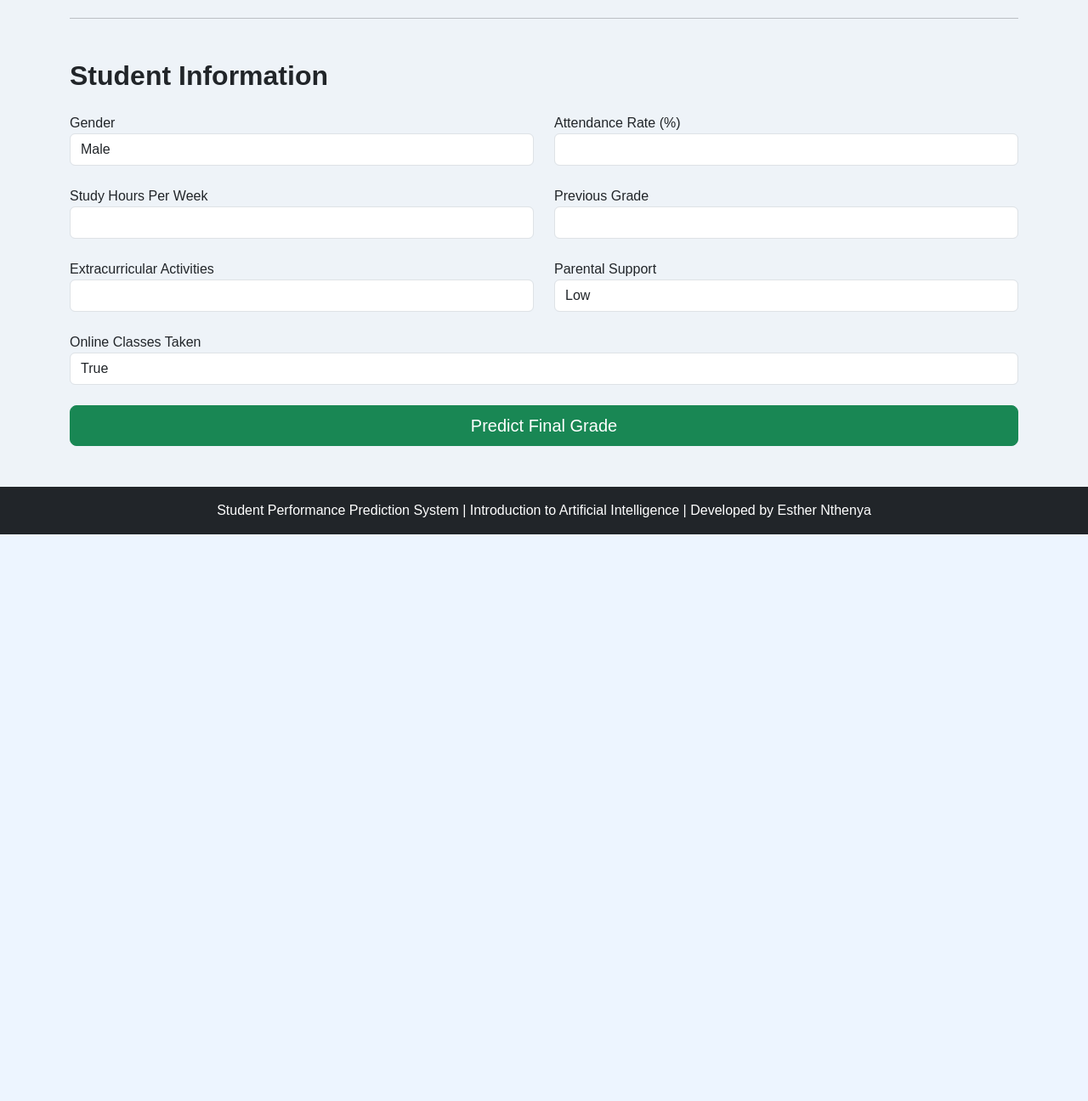
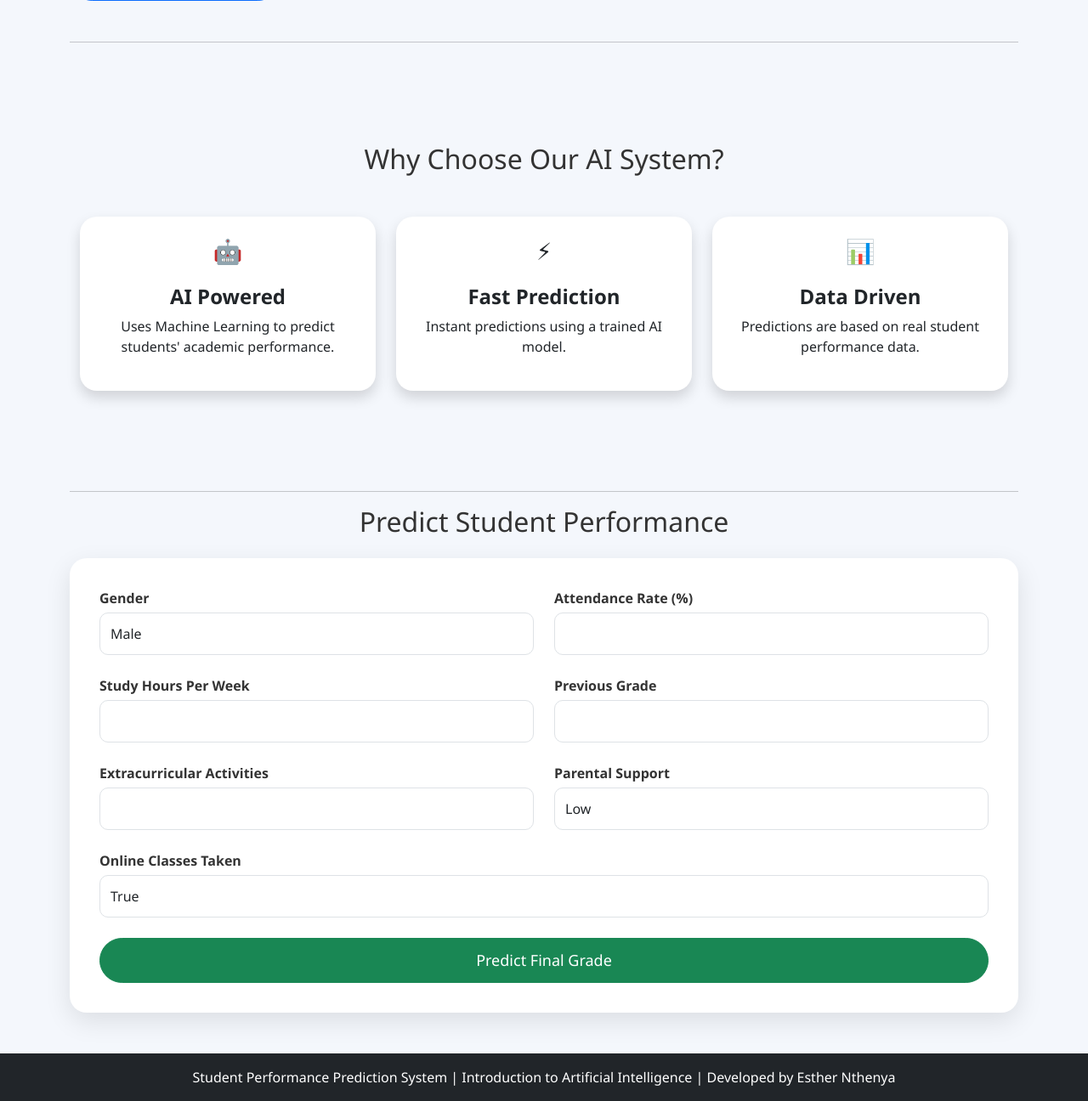
Before and after one commit to Essie537/AI-predictor, a Flask app: page / in a window 1280 px wide. Shown: the part 408-1704 px from the top of the page at 85% size. Before the commit the page ends 1037 px from the top, so only its background shows below. Run offline with Flask 3, Linux system fonts and the light colour scheme; parts of the project's set-up code (start-up, migrations or seed data) failed here and were passed over.

Commit message:
Update website design

```diff
--- a/flask_app/static/style.css
+++ b/flask_app/static/style.css
@@ -1,39 +1,153 @@
-body {
+/* ===========================
+   GENERAL
+=========================== */
 
-    background: #eef3f8;
+body{
+    font-family: 'Segoe UI', Tahoma, Geneva, Verdana, sans-serif;
+    background:#f4f7fc;
+    color:#333;
+}
 
-    font-family: Arial, Helvetica, sans-serif;
+/* ===========================
+   NAVBAR
+=========================== */
+
+.navbar{
+    background:linear-gradient(90deg,#0d6efd,#4f46e5);
+    padding:15px;
+}
+
+.navbar-brand{
+    font-size:26px;
+    font-weight:bold;
+}
+
+/* ===========================
+   HERO SECTION
+=========================== */
+
+.hero{
+    padding:80px 0;
+}
+
+.hero h1{
+    font-size:55px;
+    font-weight:700;
+    color:#1e3a8a;
+}
+
+.hero p{
+    font-size:20px;
+    color:#666;
+}
+
+.hero img{
+    max-width:100%;
+}
+
+/* ===========================
+   BUTTONS
+=========================== */
+
+.btn-primary,
+.btn-success{
+
+    border-radius:30px;
+    padding:12px 30px;
+    font-size:18px;
+    transition:0.3s;
+}
+
+.btn-primary:hover,
+.btn-success:hover{
+
+    transform:translateY(-3px);
+}
+
+/* ===========================
+   CARDS
+=========================== */
+
+.card{
+
+    border:none;
+    border-radius:20px;
+    transition:.3s;
+}
+
+.card:hover{
+
+    transform:translateY(-8px);
+    box-shadow:0 15px 30px rgba(0,0,0,.15);
+}
+
+/* ===========================
+   FORM
+=========================== */
+
+form{
+
+    background:white;
+    padding:35px;
+    border-radius:20px;
+    box-shadow:0 10px 30px rgba(0,0,0,.1);
 
 }
 
-.card {
+label{
 
-    border: none;
-
-    border-radius: 15px;
+    font-weight:600;
+    margin-bottom:5px;
 
 }
 
-.card-header {
+.form-control{
 
-    border-radius: 15px 15px 0 0 !important;
+    border-radius:10px;
+    padding:12px;
 
 }
 
-h1,
-h2,
-h3 {
+/* ===========================
+   RESULT
+=========================== */
 
-    font-weight: bold;
+.alert{
 
+    border-radius:20px;
 }
 
-.alert h1 {
+.alert h1{
 
-    font-size: 60px;
+    font-size:70px;
+    font-weight:bold;
+    color:#198754;
+}
 
-    font-weight: bold;
+/* ===========================
+   FOOTER
+=========================== */
 
-    color: #0d6efd;
+footer{
 
+    margin-top:80px;
+    padding:30px;
+    background:#111827;
+    color:white;
 }
+
+/* ===========================
+   FEATURES
+=========================== */
+
+#features{
+
+    margin-top:70px;
+    margin-bottom:70px;
+}
+
+#features h4{
+
+    margin-top:15px;
+    font-weight:bold;
+}
--- a/flask_app/templates/index.html
+++ b/flask_app/templates/index.html
@@ -76,11 +76,87 @@ width="280">
 
 <hr class="my-5">
 
+<section id="features" class="py-5">
+
+<div class="container">
+
+<h2 class="text-center mb-5">
+
+Why Choose Our AI System?
+
+</h2>
+
+<div class="row">
+
+<div class="col-md-4">
+
+<div class="card shadow p-4 text-center">
+
+<h3>🤖</h3>
+
+<h4>AI Powered</h4>
+
+<p>
+
+Uses Machine Learning to predict students'
+academic performance.
+
+</p>
+
+</div>
+
+</div>
+
+<div class="col-md-4">
+
+<div class="card shadow p-4 text-center">
+
+<h3>⚡</h3>
+
+<h4>Fast Prediction</h4>
+
+<p>
+
+Instant predictions using a trained AI model.
+
+</p>
+
+</div>
+
+</div>
+
+<div class="col-md-4">
+
+<div class="card shadow p-4 text-center">
+
+<h3>📊</h3>
+
+<h4>Data Driven</h4>
+
+<p>
+
+Predictions are based on real student
+performance data.
+
+</p>
+
+</div>
+
+</div>
+
+</div>
+
+</div>
+
+</section>
+
+<hr>
+
 <div id="prediction">
 
-<h2 class="mb-4">
+<h2 class="text-center mb-4">
 
-Student Information
+Predict Student Performance
 
 </h2>
 
```
